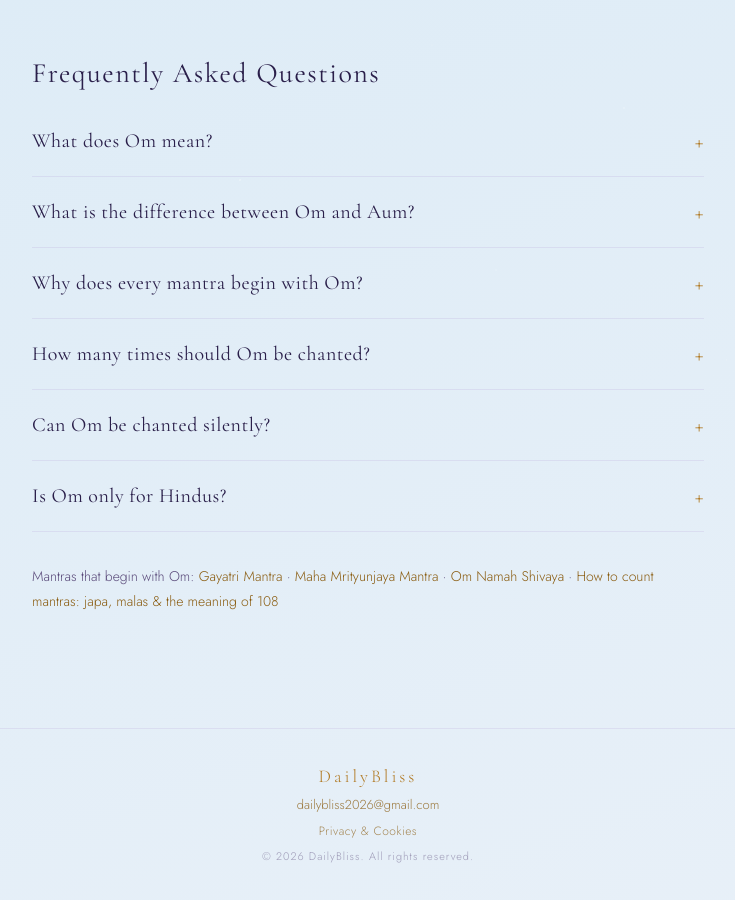
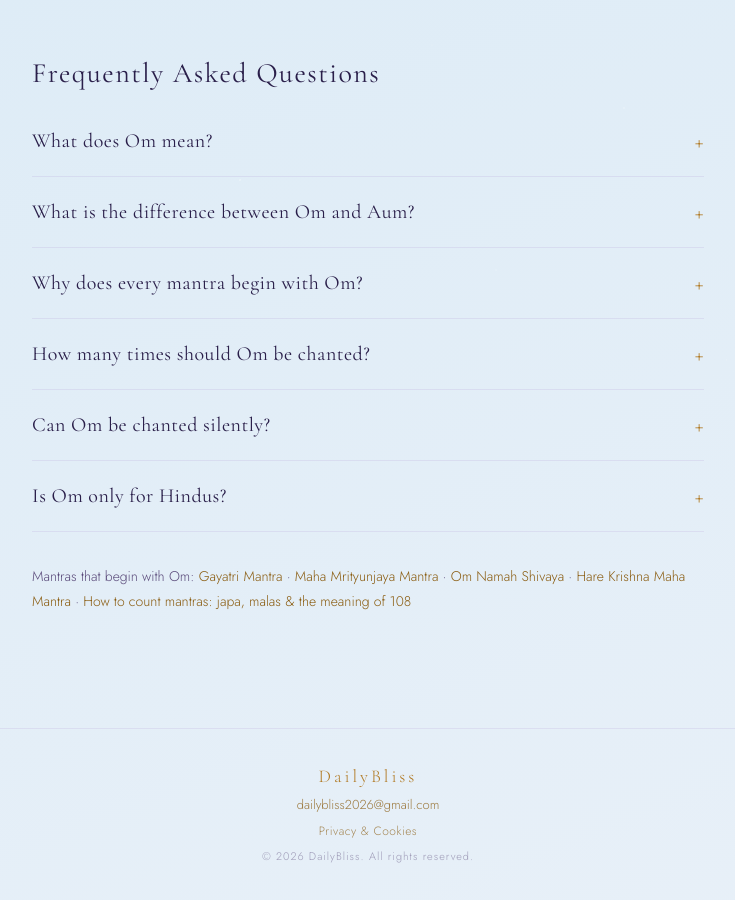
Before and after one commit to dailybliss/dailybliss.github.io, a Jekyll site: the page built from blog/om-aum-mantra.html, in a window 1280 px wide and 900 px high, scrolled down 4301 px. Shown: the whole window, without its empty margins (272-1007 px from the left). Built offline with Jekyll 4.4.1, drawn with Linux system fonts in a browser that asks for light colours.

Commit message:
Update om-aum-mantra.html

```diff
--- a/blog/om-aum-mantra.html
+++ b/blog/om-aum-mantra.html
@@ -268,6 +268,7 @@ last_modified_at: 2026-07-04
     Mantras that begin with Om: <a href="{{ '/blog/gayatri-mantra/' | relative_url }}">Gayatri Mantra</a>
     · <a href="{{ '/blog/maha-mrityunjaya-mantra/' | relative_url }}">Maha Mrityunjaya Mantra</a>
     · <a href="{{ '/blog/om-namah-shivaya/' | relative_url }}">Om Namah Shivaya</a>
+    · <a href="{{ '/blog/hare-krishna-maha-mantra/' | relative_url }}">Hare Krishna Maha Mantra</a>
     · <a href="{{ '/blog/how-to-count-mantras/' | relative_url }}">How to count mantras: japa, malas &amp; the meaning of 108</a>
   </p>
 </article>
```
